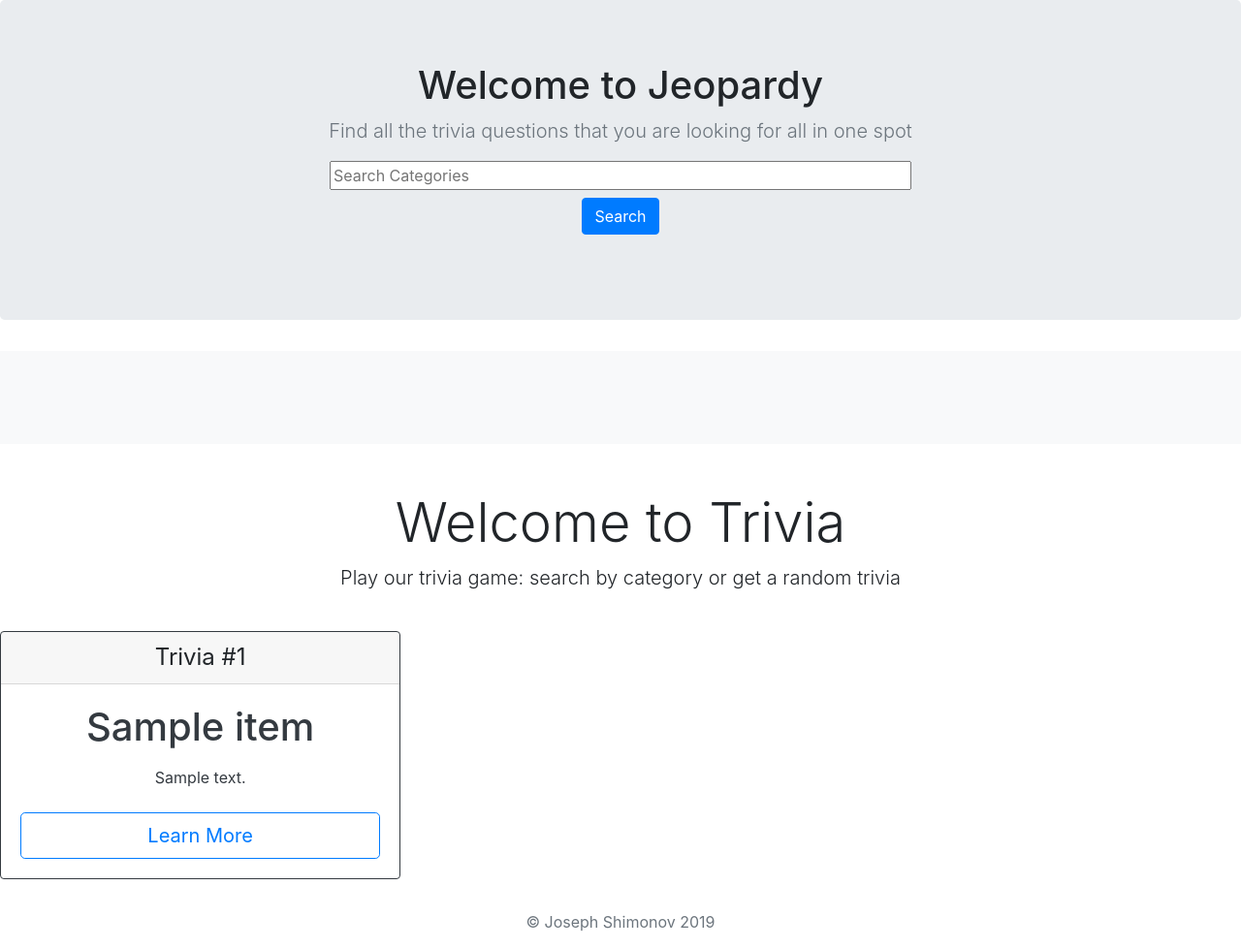
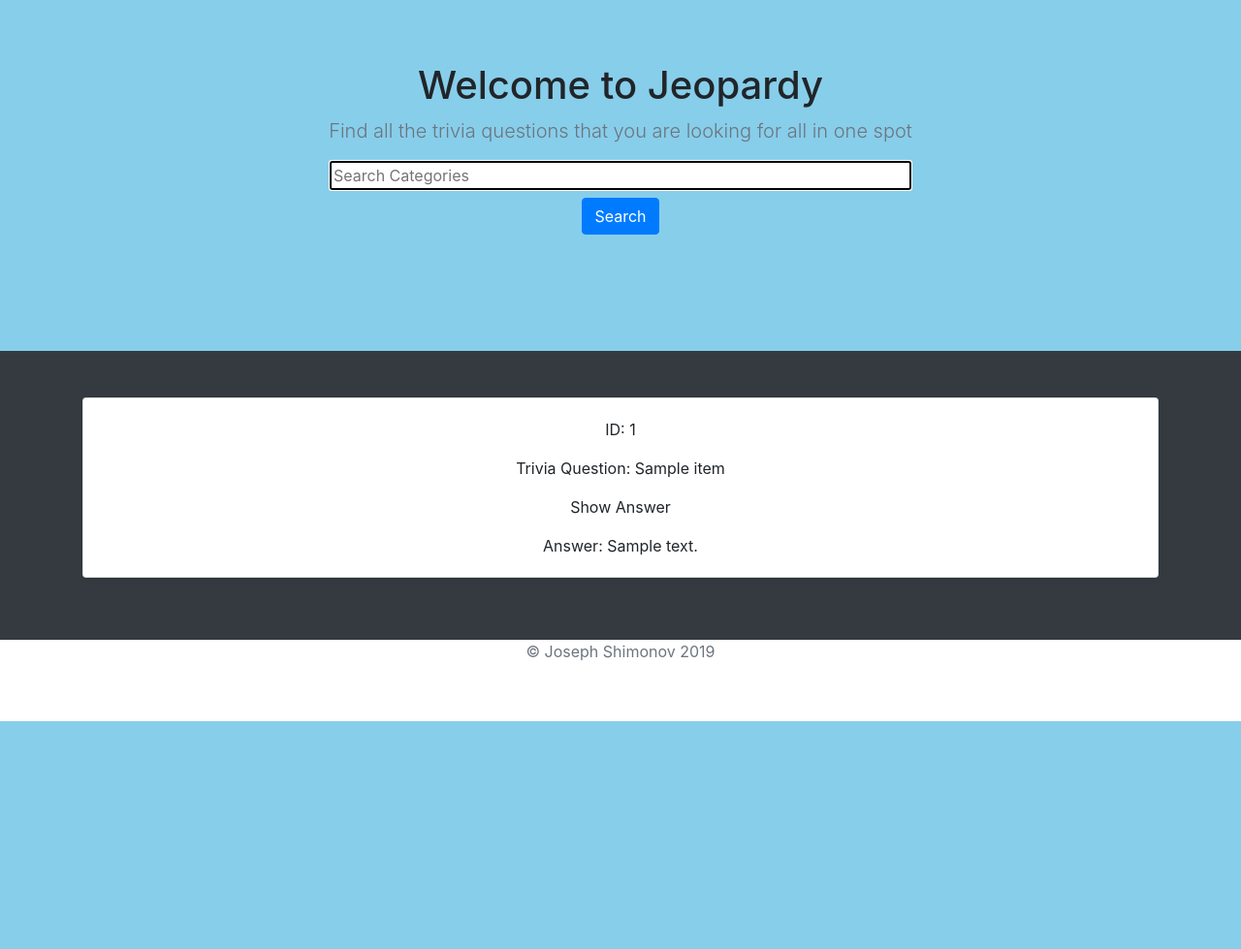
Before and after one commit to JShimonov/Capital-One-App, a Django app: page / in a window 1280 px wide. Shown: the part 56-1035 px from the top of the page at 97% size. After the commit the page ends 800 px from the top, so only its background shows below. Run offline with Django 3.2, Linux system fonts and the light colour scheme; tables that the repository leaves empty hold one stand-in row (values such as "Sample post"); a database or web service that is not in the repository returns one stand-in record (values such as "Sample title"); data that the repository does not hold is empty; some libraries are stand-ins or nearby versions.

Commit message:
added CSS into home page

```diff
--- /dev/null
+++ b/trivia/templates/sheets/main.css
@@ -0,0 +1,3 @@
+.card-text {
+  border-radius: 25px;
+}
--- a/trivia/templates/trivia/base.html
+++ b/trivia/templates/trivia/base.html
@@ -37,13 +37,13 @@
     </nav>
   </header>
 
-  <main role="main">
+  <main role="main" style="background-color:skyblue">
 
-    <section class="jumbotron text-center">
+    <section class="jumbotron text-center" style="background-color:skyblue">
       <div class="container">
         <h1 class="jumbotron-heading">Welcome to Jeopardy</h1>
         <p class="lead text-muted">Find all the trivia questions that you are looking for all in one spot</p>
-        <input type="text" placeholder="Search Categories" style="width:100%; max-width:600px;">
+        <input type="text" placeholder="Search Categories" style="width:100%; max-width:600px; outline:auto; outline-width:2px">
 
         <p>
           <a href="#" class="btn btn-primary my-2">Search</a>
@@ -52,39 +52,12 @@
       </div>
     </section>
 
-    <div class="album py-5 bg-light">
-      <div class="container">
-
-        <div class="row">
-
-          {% for question in questions %}
-          <div class="col-md-4">
-            <div class="card mb-4 shadow-sm">
-              <div class="card-body">
-                <p class="card-text" style="text-align:center">{{ question.title }}</p>
-                <p class="card-text" style="text-align:center">{{ question.id }}</p>
-
-                <div class="d-flex justify-content-between align-items-center">
-                  <div class="btn-group">
-                    <button type="button" class="btn btn-sm btn-outline-secondary">Show Questions</button>
-                    <button type="button" class="btn btn-sm btn-outline-secondary">Show Clues</button>
-                  </div>
-                </div>
-
-              </div>
-            </div>
-          </div>
-          {% endfor %}
-        </div>
-      </div>
-    </div>
-
     {% block content %}{% endblock %}
 
   </main>
 
   <footer class="text-muted">
-    <div class="containe text-center">
+    <div class="container text-center">
       <p>© Joseph Shimonov {% now "Y" %}</p>
       </div>
   </footer>
--- a/trivia/templates/trivia/home.html
+++ b/trivia/templates/trivia/home.html
@@ -2,35 +2,29 @@
 
 {% block content %}
 
-    <!-- Intro Heading -->
-    <div class="pricing-header px-3 py-3 pt-md-5 pb-md-4 mx-auto text-center">
-        <h1 class="display-4">Welcome to Trivia</h1>
-        <p class="lead">Play our trivia game: search by category or get a random trivia</p>
-    </div>
 
-    <!-- Main Content -->
-    <!-- Cards -->
-    <div class="card-columns mb-3 text-center">
+      <div class="album py-5 bg-dark">
+        <div class="container">
 
-        {% for triv in trivia %}
-            <div class="card border-dark mb-3">
-              <div class="card-header">
-                <h4 class="my-0 font-weight-normal">Trivia #{{ triv.id }}</h4>
+
+
+            {% for triv in trivia %}
+
+              <div class="card mb-3 shadow-sm">
+                <div class="card-body">
+                  <p class="card-text" style="text-align:center">ID: {{ triv.id }}</p>
+                  <p class="card-text" style="text-align:center">Trivia Question: {{ triv.question }}</p>
+
+                  <p class="card-text" style="text-align:center">Show Answer</p>
+                  <p class="card-text" style="text-align:center">Answer: {{ triv.answer }}</p>
+                </div>
               </div>
-              <div class="card-body text-dark">
-                <h1 class="card-title pricing-card-title">{{ triv.question }}</h1>
-                <ul class="list-unstyled mt-3 mb-4">
-                  <li></li>
-                  <li>{{ triv.answer }}</li>
-                  <li></li>
-                  <li></li>
-                </ul>
-                <button type="button" class="btn btn-lg btn-block btn-outline-primary">Learn More</button>
-              </div>
-            </div>
 
-        {% endfor %}
-    </div>
+            {% endfor %}
+        </div>
+      </div>
+
+
 
 
 {% endblock content %}
--- a/trivia/views.py
+++ b/trivia/views.py
@@ -1,37 +1,27 @@
 from django.shortcuts import render
 from django.http import HttpResponse, HttpResponseRedirect
 import requests
-import re
-
-'''
-questions = [
-    {
-        "id":11510,
-        "title":"pair of dice, lost",
-        "clues_count":5
-    },
-    {
-        "id":11531,
-        "title":"mixed bag",
-        "clues_count":5
-    }
-]
-'''
-
 
 def home(request):
-    req = 'http://jservice.io/api/random?count=12'
+    req = 'http://jservice.io/api/random?count=8'
     response = requests.get(req)
     trivia_set = response.json()
     content = []
     for trivia in trivia_set:
-        dict = { 'id': trivia['id'], 'question' : trivia['question'], 'answer' : trivia['answer'], 'category' : trivia['category']['title']}
+        dict = {'id': trivia['id'], 'question' : trivia['question'], 'answer' : trivia['answer'], 'category' : trivia['category']['title']}
         content.append(dict)
     return render(request, 'trivia/home.html', {'trivia':content})
+
+def categories(request):
+    req = 'http://jservice.io/api/categories?100'
+    response = requests.get(req)
+    category_set = response.json()
+    content = []
+    for category in category_set:
+        dict = {'id': category['id'], 'title': category['title'], 'clues_count': category['clues_count']}
+        content.append(dict)
+    return render(request, 'trivia/categories.html', {'categories':content})
 
 
 def about(request):
     return render(request, 'trivia/about.html')
-
-def categories(request):
-    return render(request, 'trivia/categories.html')
```
